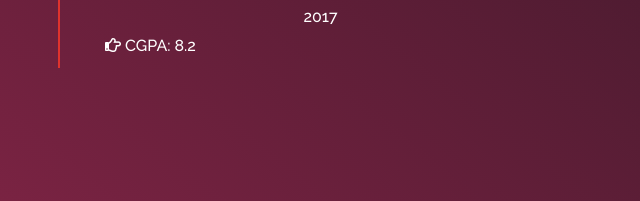
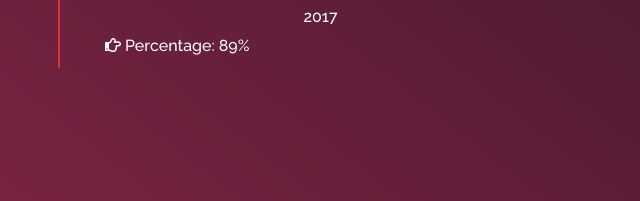
Before and after one commit to Faheem-mohd/portfolio, a plain HTML site: page resume.html in a window 1280 px wide. Shown: the part 531-732 px from the top of the page, 24-664 px from the left. Drawn offline with nearby package versions, Linux system fonts and the light colour scheme; some icons are missing.

Commit message:
Update resume.html

```diff
--- a/resume.html
+++ b/resume.html
@@ -85,7 +85,7 @@
               <h2 class="resume-title" style="color: aliceblue;">10TH BOARD [DUHSS, Panakkad, Kerala]</h2>
               <ul>
                 <h6 style="text-align: center;"> 2017 </h6>
-                <li><i class="far fa-hand-point-right"></i> CGPA: 8.2</li>
+                <li><i class="far fa-hand-point-right"></i> Percentage: 89%</li>
               </ul>
             </div>
           </div>
```
